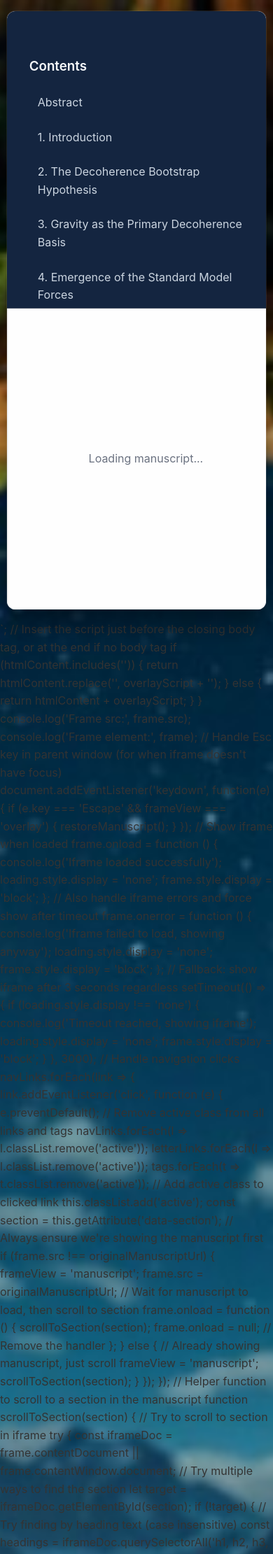
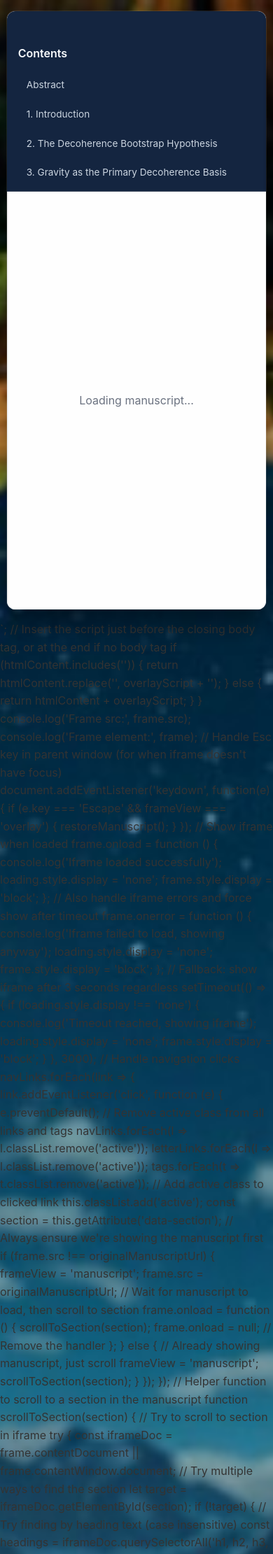
Before and after one commit to revanshine/decoherence-as-first-principle, a Jekyll site: the page built from index.md, in a window 390 px wide. Shown: the top 2221 px of the page at 70% size. Built offline with Jekyll 4.4.1, drawn with Linux system fonts in a browser that asks for light colours.

Commit message:
Improve mobile navigation layout for better readability
📱 Mobile UX Improvements:
- Reduced navigation height from 40vh to 25vh (40% → 25% of screen)
- Added scrollable navigation with overflow-y: auto
- Reduced padding to 1rem for more compact layout
- Smaller font sizes for mobile:
  - Main headings: 1rem
  - Navigation items: 0.85rem
  - Letters section: 0.9rem
  - Tag cloud: 0.8rem
- Tighter spacing between navigation items (0.25rem)

✅ Better Mobile Experience:
- More screen space for manuscript content (75% vs 60%)
- Navigation still fully accessible via scrolling
- Cleaner, more readable layout on small screens
- Maintains all functionality while improving usability

This addresses the awkward mobile layout where navigation took up too much room.

```diff
--- a/_layouts/book.html
+++ b/_layouts/book.html
@@ -344,7 +344,31 @@ layout: default
       flex: 0 0 auto;
       border-right: none;
       border-bottom: 1px solid var(--page-border, #4a5568);
-      max-height: 40vh;
+      max-height: 25vh;
+      overflow-y: auto;
+      padding: 1rem;
+    }
+
+    .book-page-left h3 {
+      font-size: 1rem;
+      margin-bottom: 0.5rem;
+    }
+
+    .book-page-left ul {
+      font-size: 0.85rem;
+    }
+
+    .book-page-left li {
+      margin: 0.25rem 0;
+    }
+
+    .book-page-left .letters-preview h3 {
+      font-size: 0.9rem;
+      margin-bottom: 0.5rem;
+    }
+
+    .book-page-left .tag-cloud {
+      font-size: 0.8rem;
     }
 
     .book-page-right {
```
